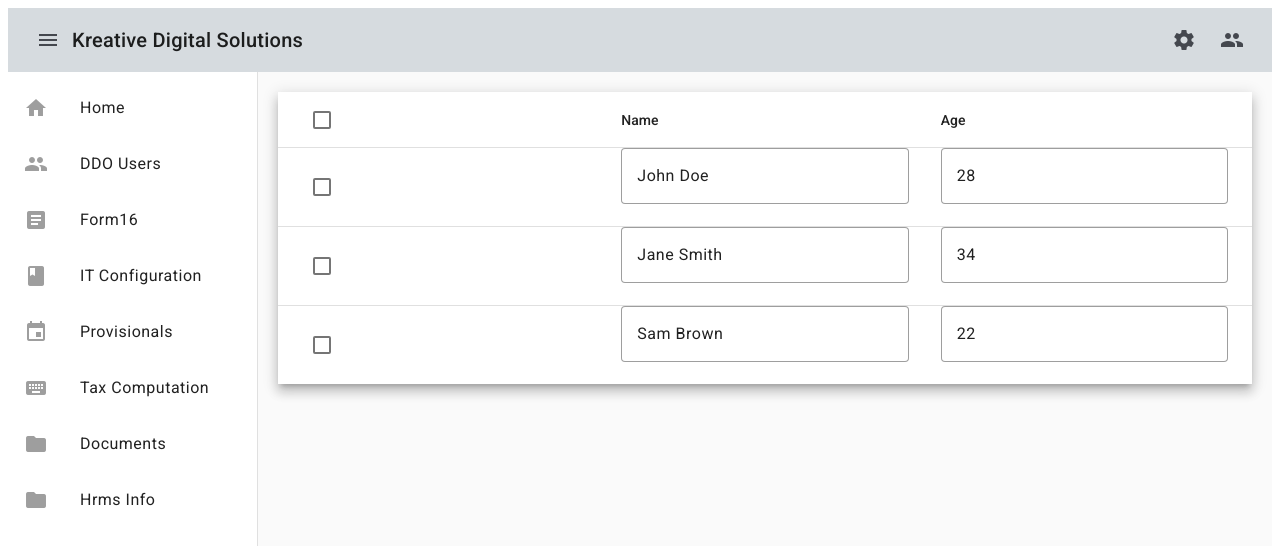
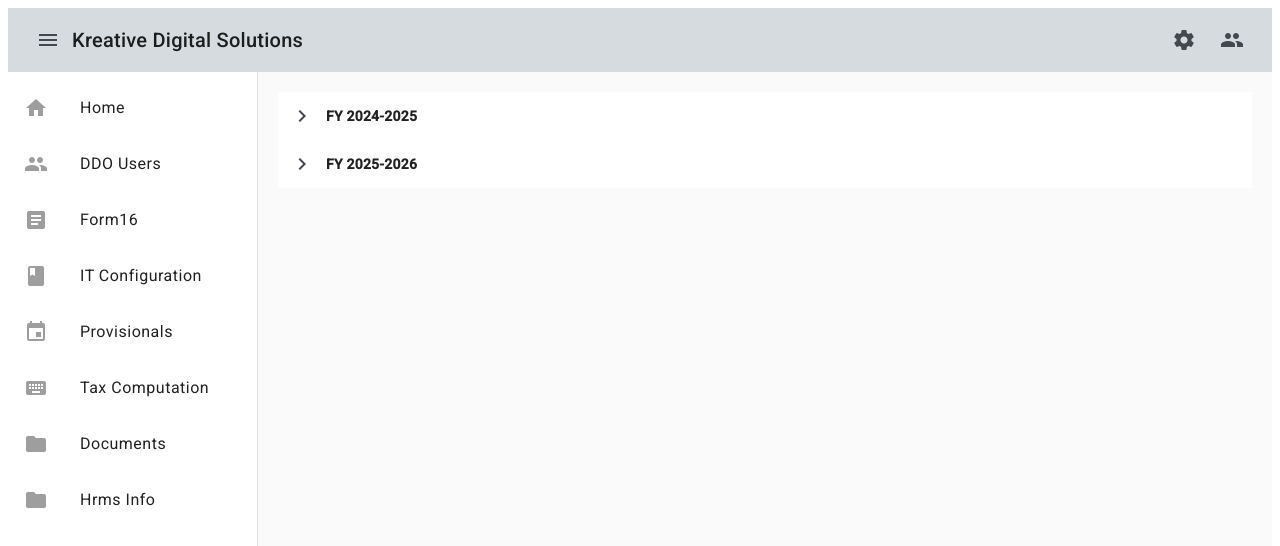
Before and after one commit to Kiran1205/HrmsCli, an Angular app: page /itconfig in a window 1280 px wide. Shown: the top 546 px of the page. Built offline with nearby package versions, Linux system fonts and the light colour scheme.

Commit message:
itconfig_tree changes

```diff
--- a/src/app/itconfigurations/itconfigurations.component.html
+++ b/src/app/itconfigurations/itconfigurations.component.html
@@ -1,56 +1,19 @@
-<mat-card>
-    <mat-table [dataSource]="dataSource" class="mat-elevation-z8" matSort>
-
-      <!-- Select Column -->
-      <ng-container matColumnDef="select">
-        <mat-header-cell *matHeaderCellDef>
-          <mat-checkbox
-            (change)="toggleSelectAll($event)"
-            [checked]="isAllSelected()"
-            [indeterminate]="isSomeSelected()">
-          </mat-checkbox>
-        </mat-header-cell>
-        <mat-cell *matCellDef="let row">
-          <mat-checkbox
-            (change)="toggleSelection(row)"
-            [checked]="isSelected(row)">
-          </mat-checkbox>
-        </mat-cell>
-      </ng-container>
-
-      <!-- Name Column -->
-      <ng-container matColumnDef="name">
-        <mat-header-cell *matHeaderCellDef mat-sort-header> Name </mat-header-cell>
-        <mat-cell *matCellDef="let element">
-          <mat-form-field appearance="outline" class="editable-cell">
-            <input
-              matInput
-              [(ngModel)]="element.name"
-              (blur)="saveData(element)">
-          </mat-form-field>
-        </mat-cell>
-      </ng-container>
-
-      <!-- Age Column -->
-      <ng-container matColumnDef="age">
-        <mat-header-cell *matHeaderCellDef mat-sort-header> Age </mat-header-cell>
-        <mat-cell *matCellDef="let element">
-          <mat-form-field appearance="outline" class="editable-cell">
-            <input
-              matInput
-              type="number"
-              [(ngModel)]="element.age"
-              (blur)="saveData(element)">
-          </mat-form-field>
-        </mat-cell>
-      </ng-container>
-
-      <!-- Header and Rows -->
-      <mat-header-row *matHeaderRowDef="displayedColumns"></mat-header-row>
-      <mat-row
-        *matRowDef="let row; columns: displayedColumns;"
-        [class.selected-row]="isSelected(row)"
-        (click)="toggleSelection(row)">
-      </mat-row>
-    </mat-table>
-  </mat-card>
+<mat-tree #tree [dataSource]="financialyears" [childrenAccessor]="childrenAccessor">
+    <!-- This is the tree node template for leaf nodes -->
+    <mat-tree-node *matTreeNodeDef="let node" matTreeNodePadding>
+      <!-- use a disabled button to provide padding for tree leaf -->
+      <button mat-icon-button disabled></button>
+      {{node.name}}
+    </mat-tree-node>
+    <!-- This is the tree node template for expandable nodes -->
+    <mat-tree-node *matTreeNodeDef="let node;when: hasChild" matTreeNodePadding matTreeNodeToggle
+                   [cdkTreeNodeTypeaheadLabel]="node.name">
+      <button mat-icon-button matTreeNodeToggle
+              [attr.aria-label]="'Toggle ' + node.name">
+        <mat-icon class="mat-icon-rtl-mirror">
+          {{tree.isExpanded(node) ? 'expand_more' : 'chevron_right'}}
+        </mat-icon>
+      </button>
+      <b>{{node.name}}</b>
+    </mat-tree-node>
+  </mat-tree>
--- a/src/app/itconfigurations/itconfigurations.component.ts
+++ b/src/app/itconfigurations/itconfigurations.component.ts
@@ -1,4 +1,4 @@
-import { Component, CUSTOM_ELEMENTS_SCHEMA, OnInit } from '@angular/core';
+import { Component, ChangeDetectionStrategy, CUSTOM_ELEMENTS_SCHEMA, OnInit } from '@angular/core';
 import { ApiService } from '../services/api.service';
 import { CommonModule } from '@angular/common';
 import { MatTableDataSource, MatTableModule } from '@angular/material/table';
@@ -8,12 +8,78 @@
 import { MatPaginatorModule } from '@angular/material/paginator';
 import { MatCheckboxModule } from '@angular/material/checkbox';
 import { MatInputModule } from '@angular/material/input';
+import { MatTreeModule } from '@angular/material/tree';
+import { MatIconModule } from '@angular/material/icon';
+import { MatButtonModule } from '@angular/material/button';
+import {FinancialYear} from '../models/financialyear';
+import { ITConfigSection } from '../models/itconfigsection';
 
 export interface UserData {
   id: number;
   name: string;
   age: number;
 }
+
+const mockData: FinancialYear[] = [
+  {
+    name: "FY 2024-2025",
+    children: [
+      {
+        name: "80C",
+        category: "80C",
+        threshouldamount: 150000,
+        isrange: true,
+        amount1: 0,
+        amount2: 0,
+        ispercentage: false,
+        percentage1: 0,
+        percentage2: 0,
+        isactive: true
+      },
+      {
+        name: "80CC",
+        category: "80C",
+        threshouldamount: 50000,
+        isrange: true,
+        amount1: 0,
+        amount2: 0,
+        ispercentage: false,
+        percentage1: 0,
+        percentage2: 0,
+        isactive: true
+      }
+    ]
+  },
+  {
+    name: "FY 2025-2026",
+    children: [
+      {
+        name: "80C",
+        category: "80C",
+        threshouldamount: 150000,
+        isrange: true,
+        amount1: 0,
+        amount2: 0,
+        ispercentage: false,
+        percentage1: 0,
+        percentage2: 0,
+        isactive: true
+      },
+      {
+        name: "80CC",
+        category: "80C",
+        threshouldamount: 50000,
+        isrange: true,
+        amount1: 0,
+        amount2: 0,
+        ispercentage: false,
+        percentage1: 0,
+        percentage2: 0,
+        isactive: true
+      }
+    ]
+  }
+];
 
 @Component({
   selector: 'app-itconfigurations',
@@ -22,7 +88,8 @@
     MatSortModule,
     MatFormFieldModule,
     MatInputModule,
-    MatPaginatorModule],
+    MatPaginatorModule,
+    MatTreeModule, MatButtonModule, MatIconModule],
   templateUrl: './itconfigurations.component.html',
   styleUrl: './itconfigurations.component.css',
   standalone: true,
@@ -38,51 +105,58 @@
   ngOnInit() {
   }
 
-  displayedColumns: string[] = ['select', 'name', 'age'];
-  dataSource = new MatTableDataSource<UserData>([
-    { id: 1, name: 'John Doe', age: 28 },
-    { id: 2, name: 'Jane Smith', age: 34 },
-    { id: 3, name: 'Sam Brown', age: 22 },
-  ]);
+  childrenAccessor = (node: FinancialYear) => node.children ?? [];
 
-  selectedRows = new Set<UserData>();
+  financialyears = mockData;
 
-  // Toggle selection for a single row
-  toggleSelection(row: UserData): void {
-    if (this.selectedRows.has(row)) {
-      this.selectedRows.delete(row);
-    } else {
-      this.selectedRows.add(row);
-    }
-  }
+  hasChild = (_: number, node: FinancialYear) => !!node.children && node.children.length > 0;
 
-  // Check if a row is selected
-  isSelected(row: UserData): boolean {
-    return this.selectedRows.has(row);
-  }
 
-  // Toggle select all rows
-  toggleSelectAll(event: any): void {
-    if (event.checked) {
-      this.dataSource.data.forEach((row) => this.selectedRows.add(row));
-    } else {
-      this.selectedRows.clear();
-    }
-  }
+  // displayedColumns: string[] = ['select', 'name', 'age'];
+  // dataSource = new MatTableDataSource<UserData>([
+  //   { id: 1, name: 'John Doe', age: 28 },
+  //   { id: 2, name: 'Jane Smith', age: 34 },
+  //   { id: 3, name: 'Sam Brown', age: 22 },
+  // ]);
 
-  // Check if all rows are selected
-  isAllSelected(): boolean {
-    return this.selectedRows.size === this.dataSource.data.length;
-  }
+  // selectedRows = new Set<UserData>();
 
-  // Check if some rows are selected
-  isSomeSelected(): boolean {
-    return this.selectedRows.size > 0 && !this.isAllSelected();
-  }
+  // // Toggle selection for a single row
+  // toggleSelection(row: UserData): void {
+  //   if (this.selectedRows.has(row)) {
+  //     this.selectedRows.delete(row);
+  //   } else {
+  //     this.selectedRows.add(row);
+  //   }
+  // }
 
-  // Save data on blur
-  saveData(row: UserData): void {
-    console.log('Data saved:', row);
-  }
+  // // Check if a row is selected
+  // isSelected(row: UserData): boolean {
+  //   return this.selectedRows.has(row);
+  // }
+
+  // // Toggle select all rows
+  // toggleSelectAll(event: any): void {
+  //   if (event.checked) {
+  //     this.dataSource.data.forEach((row) => this.selectedRows.add(row));
+  //   } else {
+  //     this.selectedRows.clear();
+  //   }
+  // }
+
+  // // Check if all rows are selected
+  // isAllSelected(): boolean {
+  //   return this.selectedRows.size === this.dataSource.data.length;
+  // }
+
+  // // Check if some rows are selected
+  // isSomeSelected(): boolean {
+  //   return this.selectedRows.size > 0 && !this.isAllSelected();
+  // }
+
+  // // Save data on blur
+  // saveData(row: UserData): void {
+  //   console.log('Data saved:', row);
+  // }
 
 }
--- /dev/null
+++ b/src/app/models/financialyear.ts
@@ -0,0 +1,6 @@
+import { ITConfigSection } from "./itconfigsection";
+
+export interface FinancialYear {
+    name: string;
+    children?: ITConfigSection[];
+  }
--- /dev/null
+++ b/src/app/models/itconfigsection.ts
@@ -0,0 +1,12 @@
+export interface ITConfigSection {
+    name: string;
+    category: string;
+    threshouldamount: number;
+    isrange: boolean;
+    amount1: number;
+    amount2: number;
+    ispercentage: boolean;
+    percentage1: number;
+    percentage2: number;
+    isactive: boolean;
+}
```
